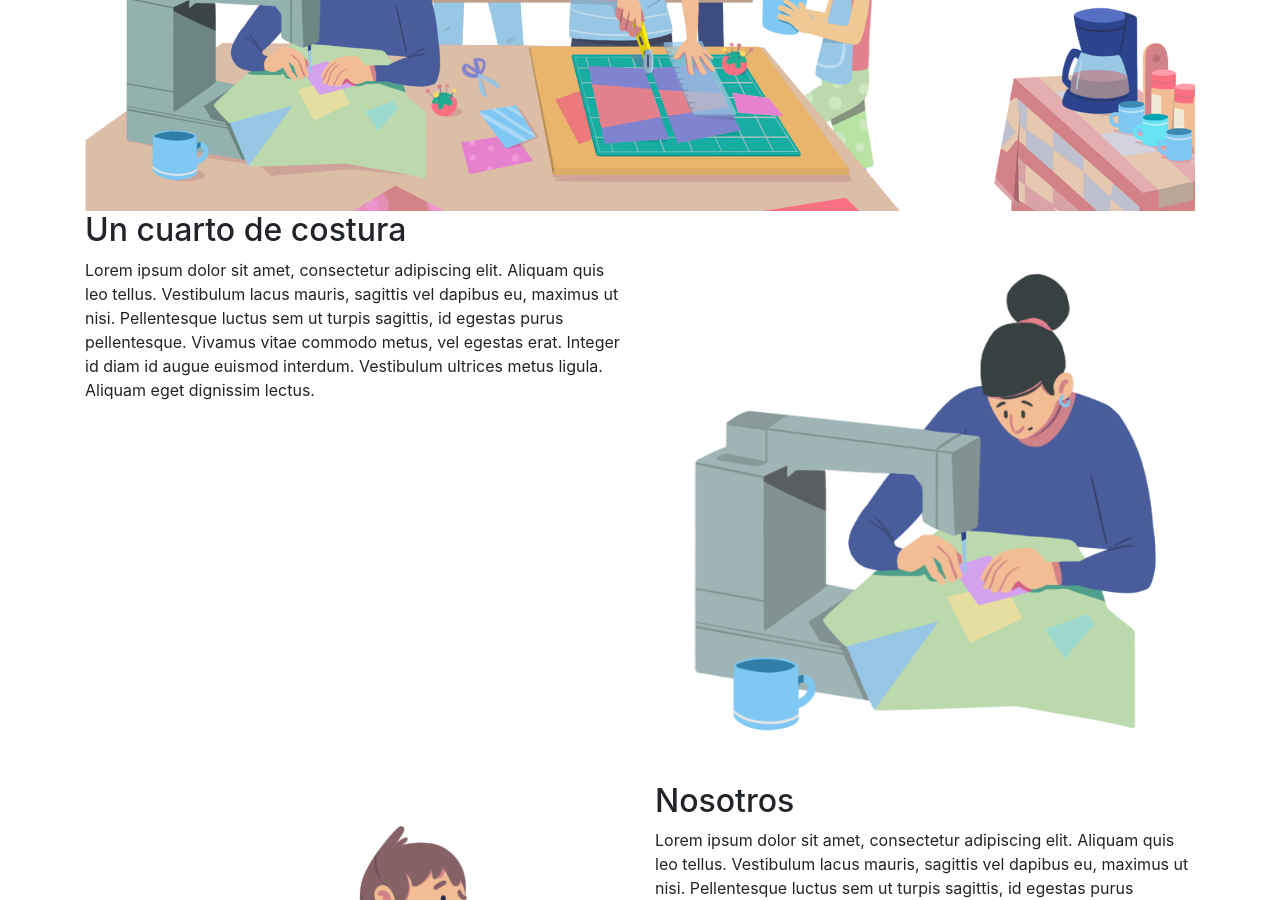
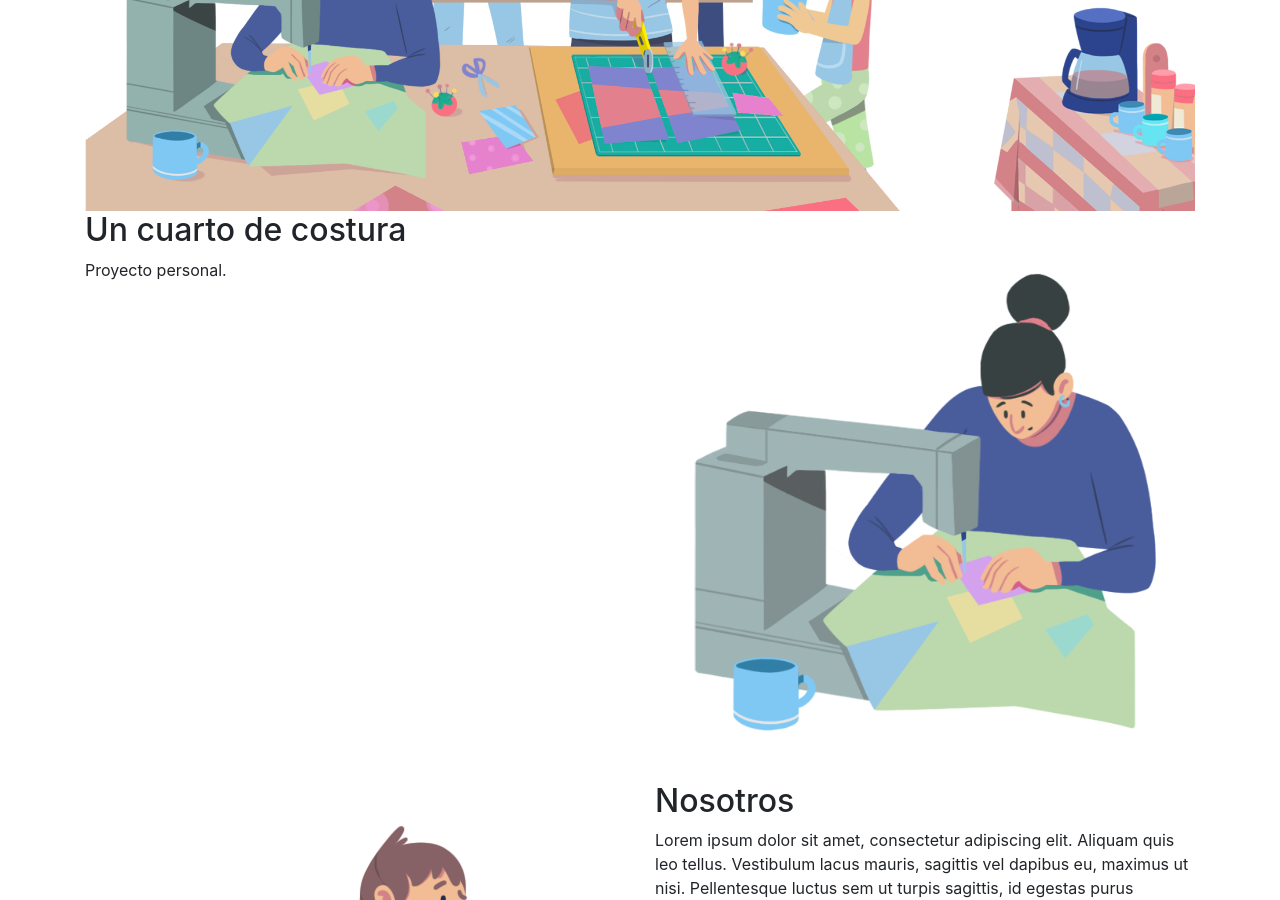
Before and after one commit to majesticness/majesticness.github.io, a Jekyll site: the page built from index.html, in a window 1280 px wide and 900 px high, scrolled down 461 px. Built offline with Jekyll 4.4.1, drawn with Linux system fonts in a browser that asks for light colours; nearby versions of some CDN libraries.

Commit message:
Update from Forestry.io mariajose.lot@gmail.com updated _includes/hero.html

```diff
--- a/_includes/hero.html
+++ b/_includes/hero.html
@@ -7,7 +7,7 @@
     <div class="row">
         <div class="col-sm-6">
             <h2>Un cuarto de costura</h2>
-            <p>Lorem ipsum dolor sit amet, consectetur adipiscing elit. Aliquam quis leo tellus. Vestibulum lacus mauris, sagittis vel dapibus eu, maximus ut nisi. Pellentesque luctus sem ut turpis sagittis, id egestas purus pellentesque. Vivamus vitae commodo metus, vel egestas erat. Integer id diam id augue euismod interdum. Vestibulum ultrices metus ligula. Aliquam eget dignissim lectus.</p>
+            <p>Proyecto personal.</p>
         </div>
         <div class="col-sm-6">
             <img class="img-fluid" src="./assets/images/machine.png" />
```
